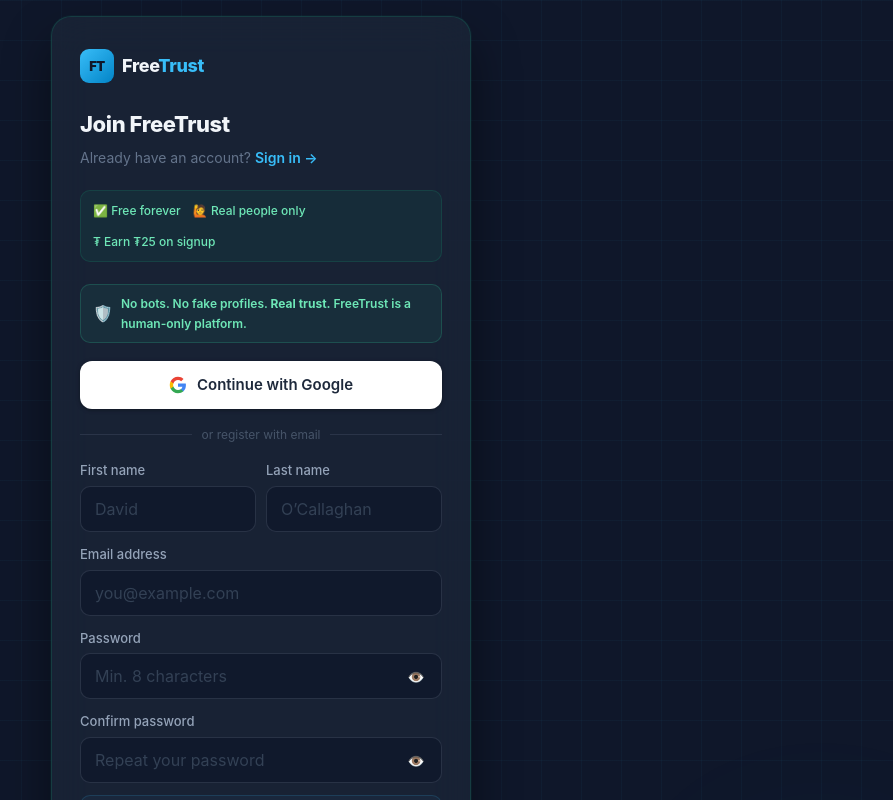
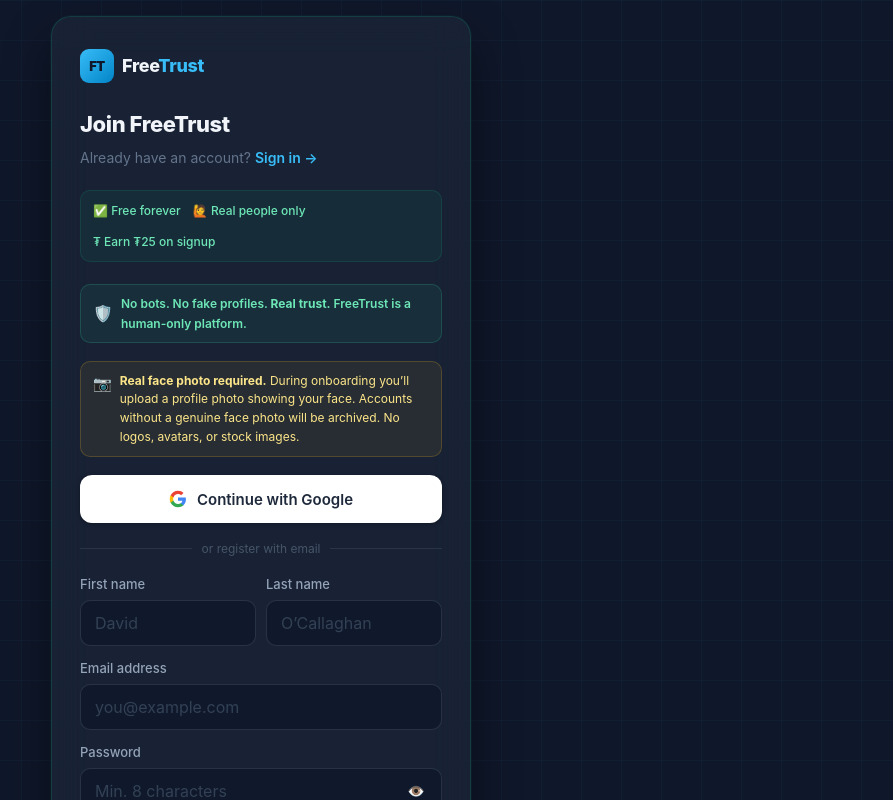
Before and after one commit to davidocallaghan100-ctrl/freetrust, a Next.js app: page /register in a window 1280 px wide. Shown: the top 800 px of the page, without its empty margins (379-1272 px from the left). Built offline with nearby package versions, Linux system fonts and the light colour scheme; no server answers.

Commit message:
strengthen profile photo enforcement messaging on signup and onboarding

```diff
--- a/app/(auth)/register/page.tsx
+++ b/app/(auth)/register/page.tsx
@@ -585,6 +585,23 @@ export default function RegisterPage() {
                 <span>No bots. No fake profiles. <strong>Real trust.</strong> FreeTrust is a human-only platform.</span>
               </div>
 
+              <div style={{
+                display: 'flex', alignItems: 'flex-start', gap: 8,
+                background: 'rgba(251,191,36,0.07)',
+                border: '1px solid rgba(251,191,36,0.2)',
+                borderRadius: 10,
+                padding: '10px 12px',
+                marginBottom: 18,
+                fontSize: 12,
+                color: '#fde68a',
+                lineHeight: 1.55,
+              }}>
+                <span style={{ fontSize: 15, flexShrink: 0 }}>📷</span>
+                <span>
+                  <strong>Real face photo required.</strong> During onboarding you&rsquo;ll upload a profile photo showing your face. Accounts without a genuine face photo will be archived. No logos, avatars, or stock images.
+                </span>
+              </div>
+
               <button className="btn-google" type="button" onClick={handleGoogleSignup} disabled={googleLoading}>
                 {googleLoading ? (
                   <span className="spinner" style={{ borderColor: 'rgba(30,41,59,0.2)', borderTopColor: '#1e293b' }} />
--- a/app/onboarding/page.tsx
+++ b/app/onboarding/page.tsx
@@ -322,7 +322,7 @@ export default function OnboardingPage() {
                   {photoUploading ? 'Uploading…' : avatarUrl ? '✓ Change photo' : 'Upload photo'}
                 </button>
                 <div style={{ fontSize: '0.72rem', color: avatarUrl ? '#34d399' : '#f87171', fontWeight: 600 }}>
-                  {avatarUrl ? '✓ Photo set' : '* Required — helps build trust'}
+                  {avatarUrl ? '✓ Photo set' : '* Required — must show your face'}
                 </div>
               </div>
               <input
@@ -461,7 +461,7 @@ export default function OnboardingPage() {
 
             {!avatarUrl && firstName.trim() && lastName.trim() && (
               <div style={{ background: 'rgba(248,113,113,0.08)', border: '1px solid rgba(248,113,113,0.2)', borderRadius: 10, padding: '0.6rem 0.85rem', fontSize: '0.8rem', color: '#fca5a5', marginBottom: '0.75rem' }}>
-                📷 Please upload a profile photo — it builds trust with other members.
+                📷 A real photo of your face is required. Accounts without one will be archived.
               </div>
             )}
             <div style={{ display: 'flex', gap: '0.75rem' }}>
@@ -475,7 +475,7 @@ export default function OnboardingPage() {
                   // where the disabled button can look like dead UI.
                   if (!firstName.trim()) return setNameError('Please enter your first name.')
                   if (!lastName.trim())  return setNameError('Please enter your last name.')
-                  if (!avatarUrl)        return setNameError('Please upload a profile photo to continue.')
+                  if (!avatarUrl)        return setNameError('A real face photo is required to join FreeTrust.')
                   setNameError(null)
                   next()
                 }}
```
